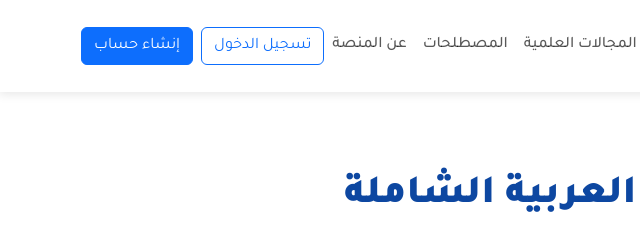
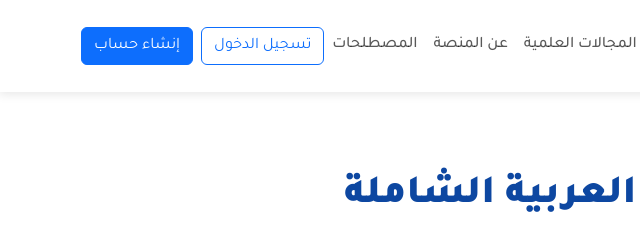
Before and after one commit to alhuwaidias-arch/Infirad-Diwan, a plain HTML site: page index.html in a window 1280 px wide. Shown: the top 240 px of the page, 1-641 px from the left. Drawn offline with nearby package versions, Linux system fonts and the light colour scheme.

Commit message:
Reorder navigation: move 'About' before 'Terms'

```diff
--- a/index.html
+++ b/index.html
@@ -29,10 +29,10 @@
                             <a class="nav-link" href="#categories">المجالات العلمية</a>
                         </li>
                         <li class="nav-item">
-                            <a class="nav-link" href="#terms">المصطلحات</a>
+                            <a class="nav-link" href="#about">عن المنصة</a>
                         </li>
                         <li class="nav-item">
-                            <a class="nav-link" href="#about">عن المنصة</a>
+                            <a class="nav-link" href="#terms">المصطلحات</a>
                         </li>
                     </ul>
                     <div class="d-flex">
--- a/script.js
+++ b/script.js
@@ -235,7 +235,7 @@ document.addEventListener('DOMContentLoaded', function() {
 
     // Update active nav link on scroll
     window.addEventListener('scroll', function() {
-        const sections = ['home', 'categories', 'terms', 'about'];
+        const sections = ['home', 'categories', 'about', 'terms'];
         const navbarHeight = document.querySelector('header').offsetHeight;
 
         let current = '';
```
